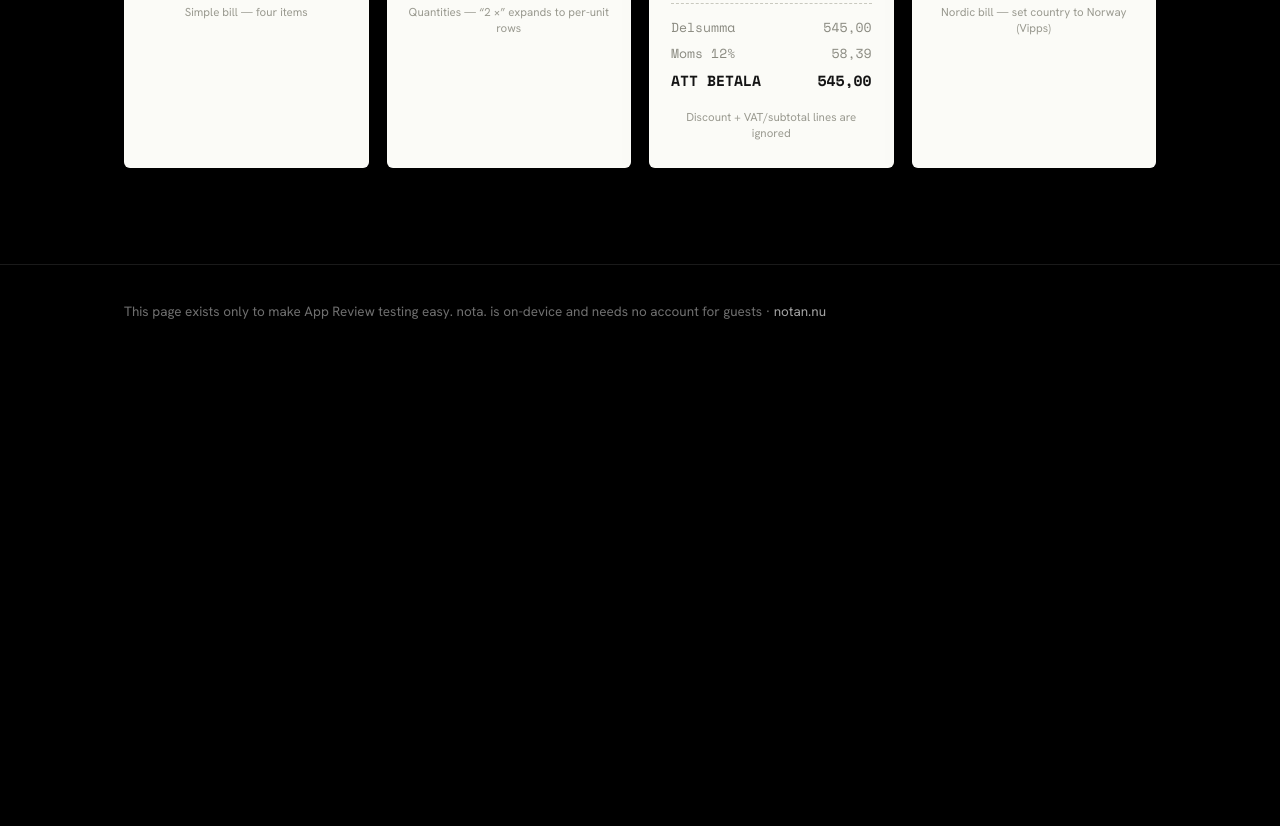
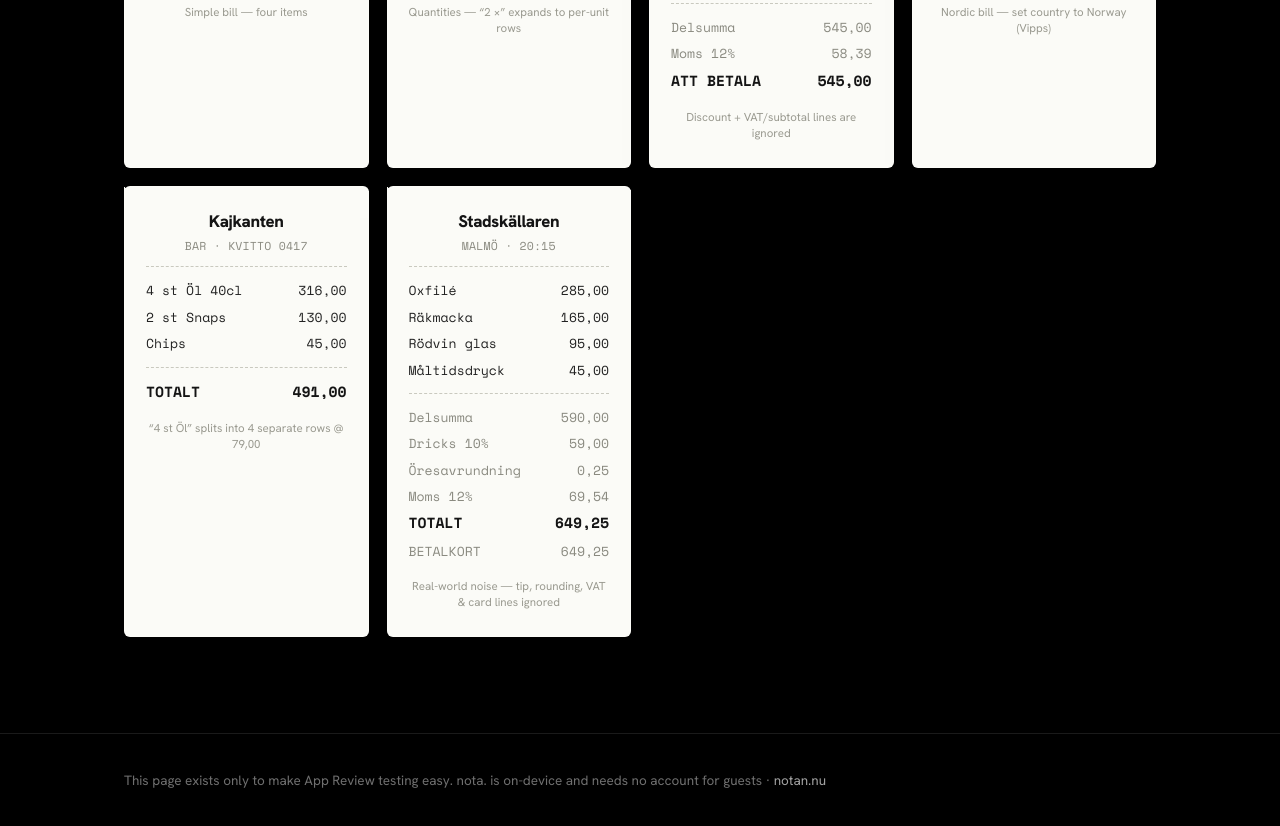
Before and after one commit to johnnystenberg/nota-web, a plain HTML site: page demo.html in a window 1280 px wide. Shown: the part 1264-2090 px from the top of the page. Before the commit the page ends 1634 px from the top, so only its background shows below. Drawn offline with nearby package versions, Linux system fonts and the light colour scheme.

Commit message:
Demo: två kvitton till — 4×öl-expansion och verkligt brus
Kajkanten testar större kvantiteter (4 st Öl → 4 rader @ 79, 2 st Snaps
→ 2 rader). Stadskällaren testar att brusrader ignoreras (delsumma,
dricks, öresavrundning, moms, TOTALT, BETALKORT) så bara de fyra
rätterna blir rader. Båda verifierade end-to-end mot parse-receipt-API:n.

Co-Authored-By: Claude Fable 5 <noreply@anthropic.com>

```diff
--- a/demo.html
+++ b/demo.html
@@ -118,7 +118,7 @@
     <div class="wrap">
       <div class="sec-head">
         <p class="eyebrow">Tap to enlarge, then scan</p>
-        <h2>Four receipts to try</h2>
+        <h2>Six receipts to try</h2>
         <p>Rendered as crisp monospace on light “paper” so the camera reads them cleanly. Each covers a different case.</p>
       </div>
       <div class="grid" id="grid">
@@ -175,6 +175,34 @@
           <div class="cap">Nordic bill — set country to Norway (Vipps)</div>
         </div>
 
+        <div class="receipt">
+          <div class="rhead"><div class="name">Kajkanten</div><div class="meta">BAR · KVITTO 0417</div></div>
+          <div class="sep"></div>
+          <div class="row"><span class="n">4 st Öl 40cl</span><span class="p">316,00</span></div>
+          <div class="row"><span class="n">2 st Snaps</span><span class="p">130,00</span></div>
+          <div class="row"><span class="n">Chips</span><span class="p">45,00</span></div>
+          <div class="sep"></div>
+          <div class="row tot"><span class="n">TOTALT</span><span class="p">491,00</span></div>
+          <div class="cap">“4 st Öl” splits into 4 separate rows @ 79,00</div>
+        </div>
+
+        <div class="receipt">
+          <div class="rhead"><div class="name">Stadskällaren</div><div class="meta">MALMÖ · 20:15</div></div>
+          <div class="sep"></div>
+          <div class="row"><span class="n">Oxfilé</span><span class="p">285,00</span></div>
+          <div class="row"><span class="n">Räkmacka</span><span class="p">165,00</span></div>
+          <div class="row"><span class="n">Rödvin glas</span><span class="p">95,00</span></div>
+          <div class="row"><span class="n">Måltidsdryck</span><span class="p">45,00</span></div>
+          <div class="sep"></div>
+          <div class="row dim"><span class="n">Delsumma</span><span class="p">590,00</span></div>
+          <div class="row dim"><span class="n">Dricks 10%</span><span class="p">59,00</span></div>
+          <div class="row dim"><span class="n">Öresavrundning</span><span class="p">0,25</span></div>
+          <div class="row dim"><span class="n">Moms 12%</span><span class="p">69,54</span></div>
+          <div class="row tot"><span class="n">TOTALT</span><span class="p">649,25</span></div>
+          <div class="row dim"><span class="n">BETALKORT</span><span class="p">649,25</span></div>
+          <div class="cap">Real-world noise — tip, rounding, VAT &amp; card lines ignored</div>
+        </div>
+
       </div>
     </div>
   </section>
```
